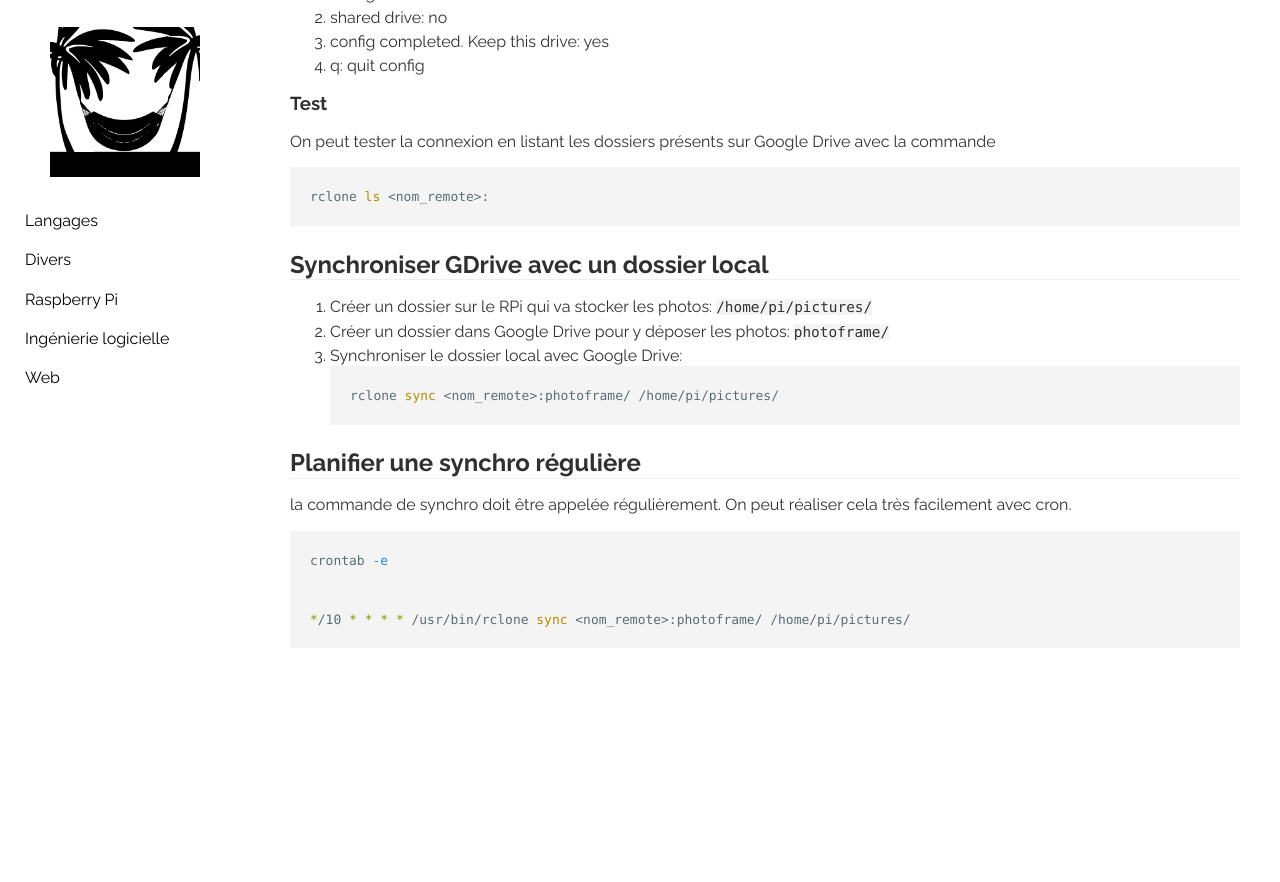
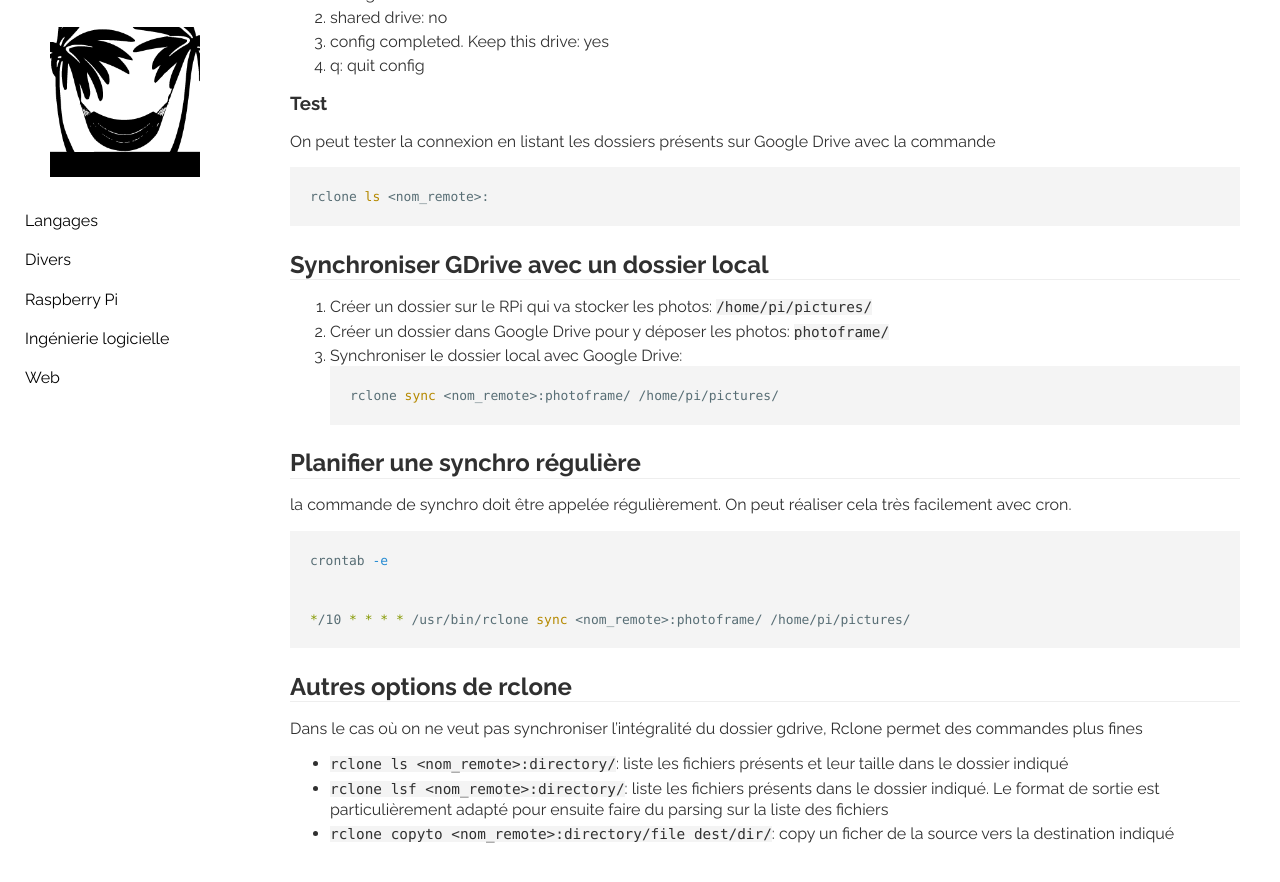
Before and after one commit to behej/lazyjekyll, a Jekyll site: the page built from _rpi/photo_frame.md, in a window 1280 px wide and 900 px high, scrolled down 1396 px. Shown: the top 882 px of the window. Built offline with Jekyll 4.4.1, drawn with Linux system fonts in a browser that asks for light colours; before the commit the page ends 2084 px from its top, so only the background shows below that.

Commit message:
rclone: options

````diff
--- a/_rpi/photo_frame.md
+++ b/_rpi/photo_frame.md
@@ -87,3 +87,9 @@ crontab -e
 ```sh
 */10 * * * * /usr/bin/rclone sync <nom_remote>:photoframe/ /home/pi/pictures/
 ```
+
+## Autres options de rclone
+Dans le cas où on ne veut pas synchroniser l'intégralité du dossier gdrive, Rclone permet des commandes plus fines
+* `rclone ls <nom_remote>:directory/`: liste les fichiers présents et leur taille dans le dossier indiqué
+* `rclone lsf <nom_remote>:directory/`: liste les fichiers présents dans le dossier indiqué. Le format de sortie est particulièrement adapté pour ensuite faire du parsing sur la liste des fichiers
+* `rclone copyto <nom_remote>:directory/file dest/dir/`: copy un ficher de la source vers la destination indiqué
````
